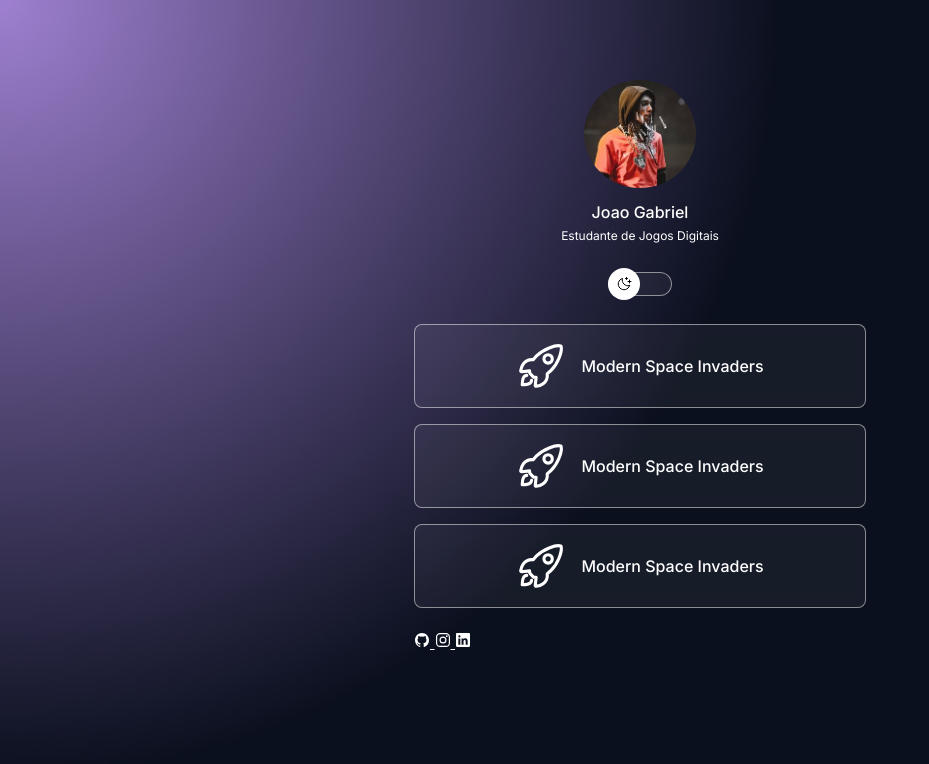
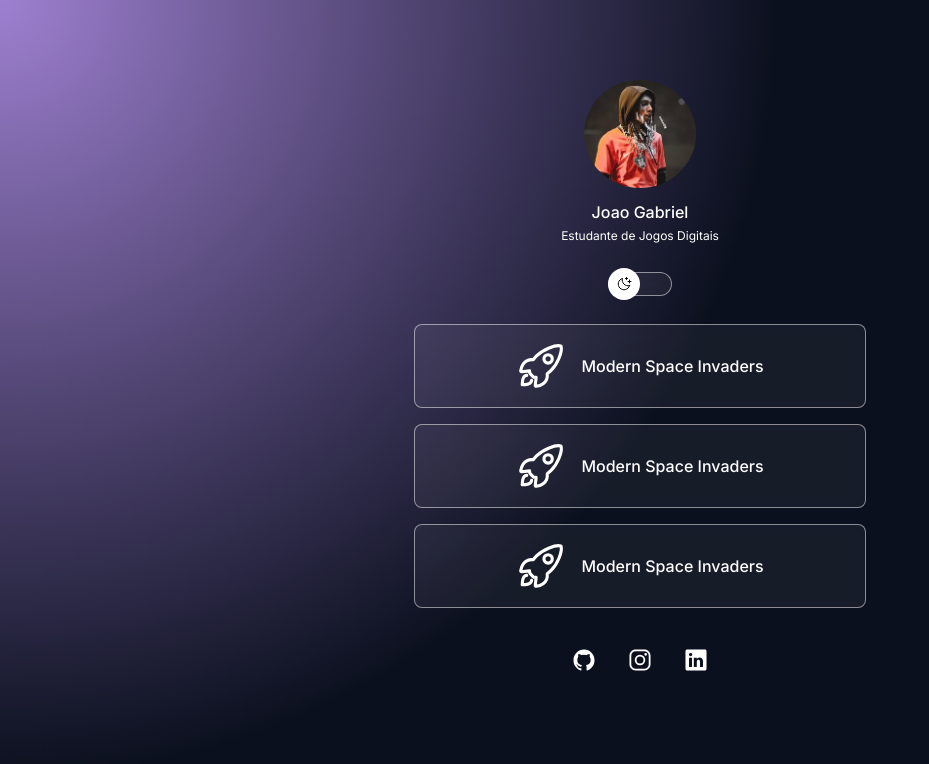
Before and after one commit to jacazada7/links-portifolio, a plain HTML site: page index.html in a window 1280 px wide. Shown: the whole page, without its empty margins (0-929 px from the left). Drawn offline with nearby package versions, Linux system fonts and the light colour scheme.

Commit message:
add style to links social

```diff
--- a/style.css
+++ b/style.css
@@ -141,3 +141,25 @@ ul li a ion-icon {
   height: 50px;
   margin-right: 15px;
 }
+
+/* Social Links */
+
+#social-links {
+  display: flex;
+  justify-content: center;
+  margin-top: 24px 0;
+  font-size: 24px;
+}
+
+#social-links a {
+  display: flex;
+  align-items: center;
+  justify-content: center;
+  padding: 16px;
+  transition: background 0.2s;
+  border-radius: 50%;
+}
+
+#social-links a:hover {
+  background: var(--hightlight-color);
+}
```
